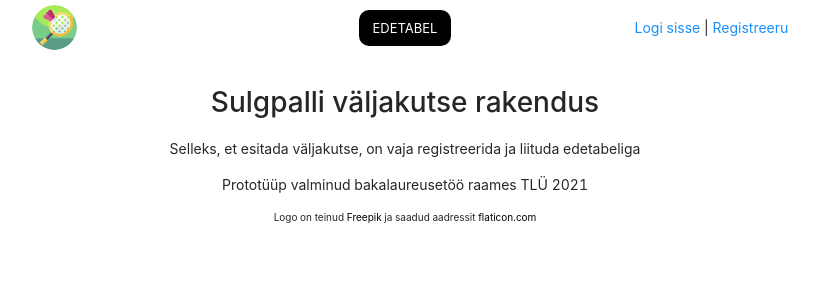
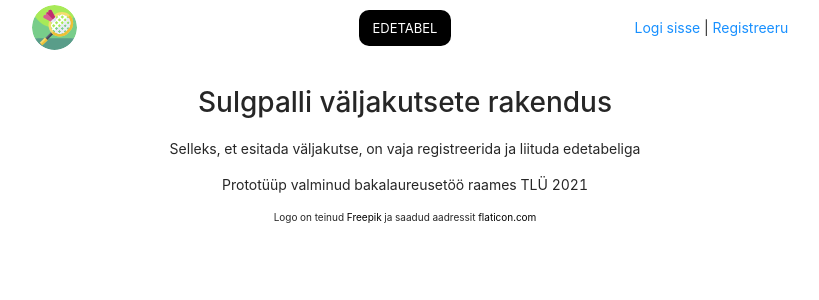
Before and after one commit to raimop/badminton-challenge-prototype, a React (Create React App) app in the folder client/: page / in a window 1280 px wide. Shown: the top 300 px of the page, without its empty margins (235-1054 px from the left). Built offline with nearby package versions, Linux system fonts and the light colour scheme.

Commit message:
Typo fix

```diff
--- a/client/src/pages/Home.js
+++ b/client/src/pages/Home.js
@@ -9,7 +9,7 @@ const Home = () => {
   return (
     <>
     <main className="container">
-      <h1>Sulgpalli väljakutse rakendus</h1>
+      <h1>Sulgpalli väljakutsete rakendus</h1>
       <p>Selleks, et esitada väljakutse, on vaja registreerida ja liituda edetabeliga</p>
       <p>Prototüüp valminud bakalaureusetöö raames TLÜ 2021</p>
       <p className="attribution">Logo on teinud <a href="https://www.freepik.com" title="Freepik">Freepik</a> ja saadud aadressit <a href="https://www.flaticon.com/" title="Flaticon">flaticon.com</a></p>
```
